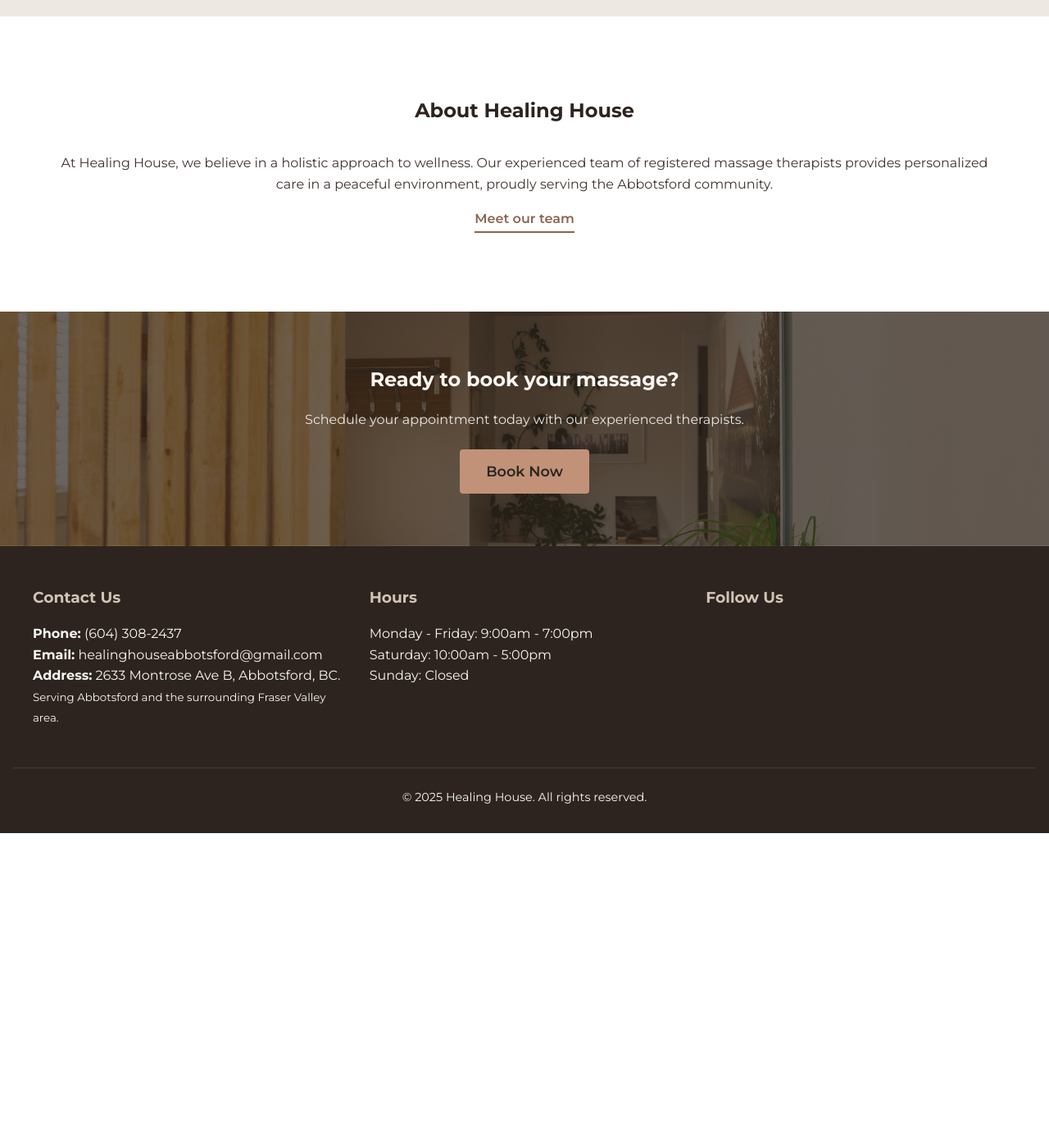
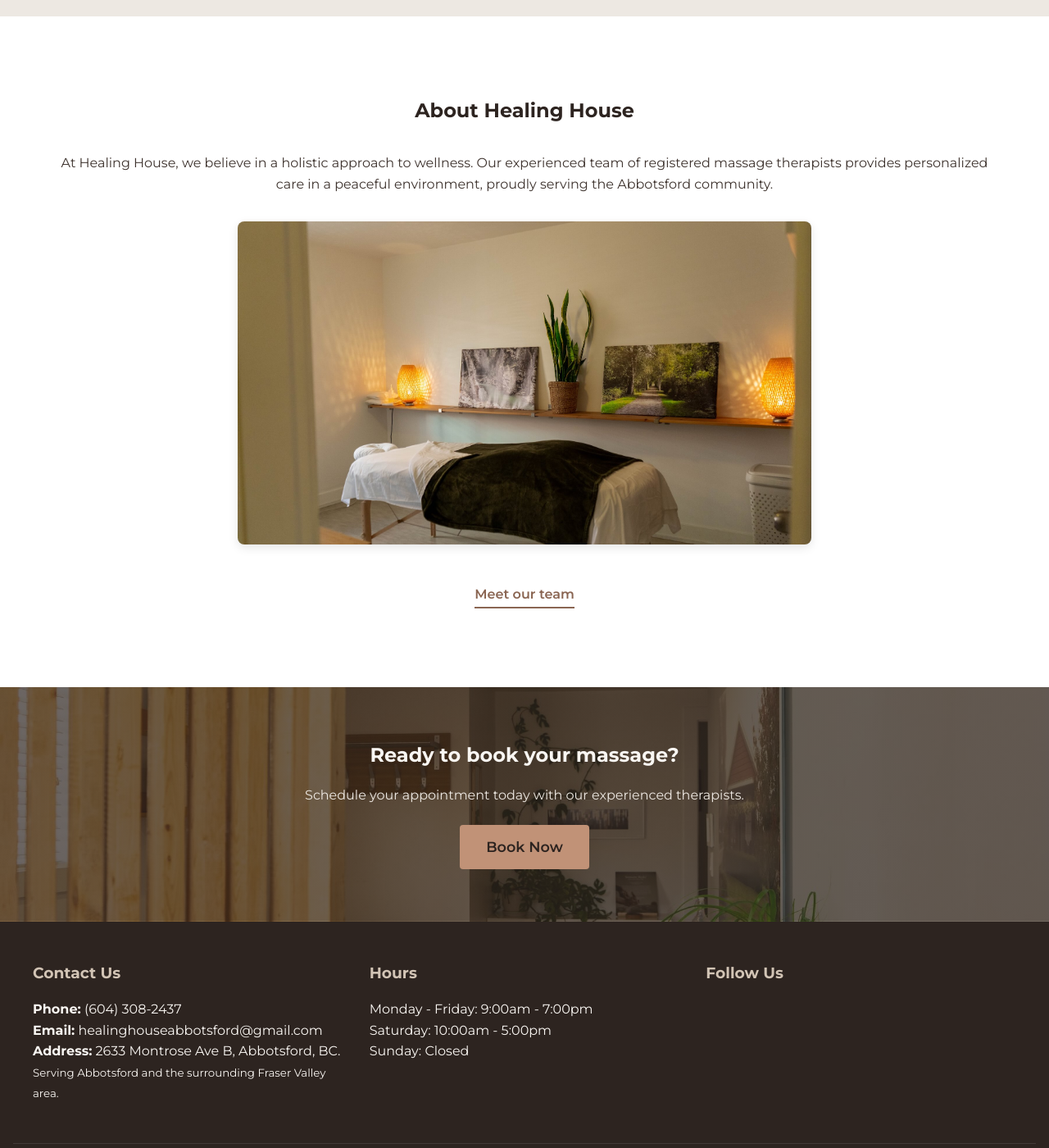
Before and after one commit to GitRealHappy/healinghouse, a Jekyll site: the page built from index.html, in a window 1280 px wide and 1400 px high, scrolled down 933 px. Shown: the whole window at 82% size. Built offline with Jekyll 4.4.1, drawn with Linux system fonts in a browser that asks for light colours; before the commit the page ends 1949 px from its top, so only the background shows below that.

```diff
--- a/assets/css/style.css
+++ b/assets/css/style.css
@@ -421,6 +421,46 @@ img {
     margin-bottom: 1.5rem;
 }
 
+/* Clinic Images Section (Location Page) */
+.clinic-images-section {
+    margin: 2rem 0;
+    display: flex;
+    flex-direction: column; /* Stack images by default */
+    gap: 2rem;
+}
+
+.clinic-image-item {
+    text-align: center; /* Center image and caption */
+}
+
+.clinic-image-item img {
+    border-radius: 8px;
+    box-shadow: 0 4px 12px rgba(0,0,0,0.1);
+    max-width: 100%; /* Ensure responsiveness */
+    height: auto;
+    margin-bottom: 0.5rem;
+}
+
+.clinic-image-item .caption {
+    font-size: 0.9rem;
+    color: var(--text-color);
+    font-style: italic;
+}
+
+/* About Brief Image (Homepage) */
+.about-image-container {
+    margin: 2rem auto; /* Center container and add vertical space */
+    max-width: 700px; /* Control max width of the image container */
+}
+
+.about-image {
+    border-radius: 8px;
+    box-shadow: 0 4px 12px rgba(0,0,0,0.1);
+    display: block; /* To allow margin auto to work */
+    width: 100%; /* Make image fill container */
+    height: auto;
+}
+
 /* Footer Styles */
 .site-footer {
     background-color: var(--dark-color);
--- a/index.html
+++ b/index.html
@@ -37,6 +37,9 @@ description: Healing House offers expert registered massage therapy (RMT) in Abb
     <div class="section-container">
         <h2 class="section-title">About Healing House</h2>
         <p>At Healing House, we believe in a holistic approach to wellness. Our experienced team of registered massage therapists provides personalized care in a peaceful environment, proudly serving the Abbotsford community.</p>
+        <div class="about-image-container">
+            <img src="{{ '/assets/images/massage-room-2.jpeg' | relative_url }}" alt="Serene and calming massage therapy room at Healing House Abbotsford" class="about-image">
+        </div>
         <a href="{{ '/team/' | relative_url }}" class="text-link">Meet our team</a>
     </div>
 </section>
```
Also changed, not shown: pages/location.md (+13 -0 lines).
